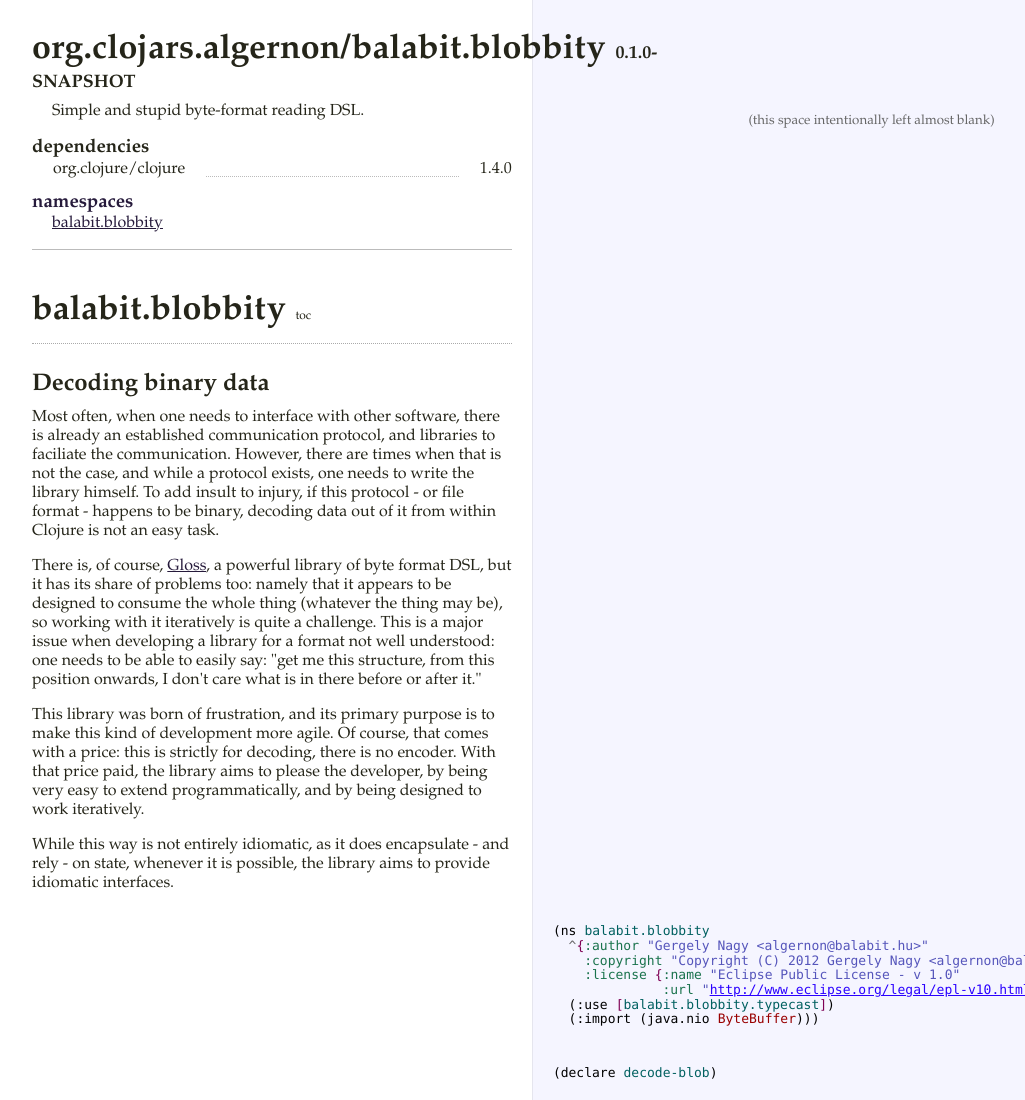
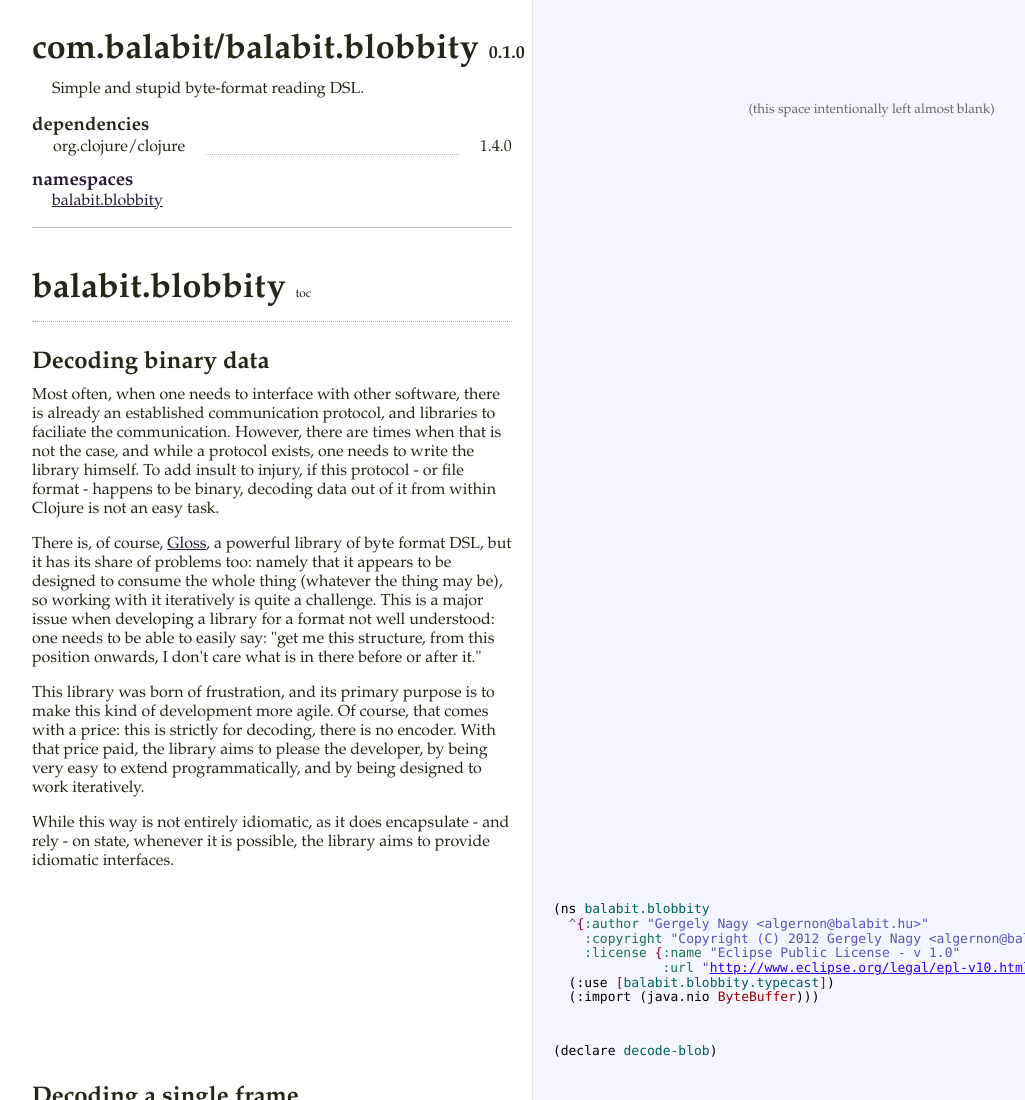
Before and after one commit to algernon/balabit.blobbity, a plain HTML site: page index.html in a window 1280 px wide. Shown: the top 1100 px of the page, without its empty margins (23-1048 px from the left). Drawn offline with Linux system fonts and the light colour scheme.

Commit message:
Docs regenerated for 0.1.0
Signed-off-by: Gergely Nagy <algernon@madhouse-project.org>

```diff
--- a/index.html
+++ b/index.html
@@ -3028,7 +3028,7 @@ net.brehaut.ClojureTools = (function (SH) {
     build_tree: build_tree
   };
 })(SyntaxHighlighter);
-</script><title>org.clojars.algernon/balabit.blobbity -- Marginalia</title></head><body><table><tr><td class="docs"><div class="header"><h1 class="project-name">org.clojars.algernon/balabit.blobbity</h1><h2 class="project-version">0.1.0-SNAPSHOT</h2><br /><p>Simple and stupid byte-format reading DSL.</p>
+</script><title>com.balabit/balabit.blobbity -- Marginalia</title></head><body><table><tr><td class="docs"><div class="header"><h1 class="project-name">com.balabit/balabit.blobbity</h1><h2 class="project-version">0.1.0</h2><br /><p>Simple and stupid byte-format reading DSL.</p>
 </div><div class="dependencies"><h3>dependencies</h3><table><tr><td class="dep-name">org.clojure/clojure</td><td class="dotted"><hr /></td><td class="dep-version">1.4.0</td></tr></table></div></td><td class="codes" style="text-align: center; vertical-align: middle;color: #666;padding-right:20px"><br /><br /><br />(this space intentionally left almost blank)</td></tr><tr><td class="docs"><div class="toc"><a name="toc"><h3>namespaces</h3></a><ul><li><a href="#balabit.blobbity">balabit.blobbity</a></li></ul></div></td><td class="codes">&nbsp;</td></tr><tr><td class="docs"><div class="docs-header"><a class="anchor" href="#balabit.blobbity" name="balabit.blobbity"><h1 class="project-name">balabit.blobbity</h1><a class="toc-link" href="#toc">toc</a></a></div></td><td class="codes" /></tr><tr><td class="docs"><h2>Decoding binary data</h2>
 
 <p>Most often, when one needs to interface with other software, there
```
